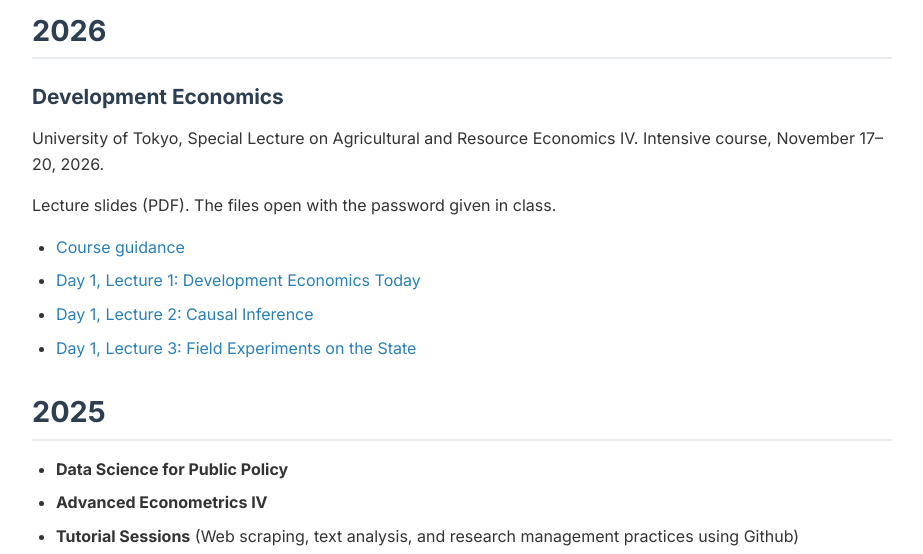
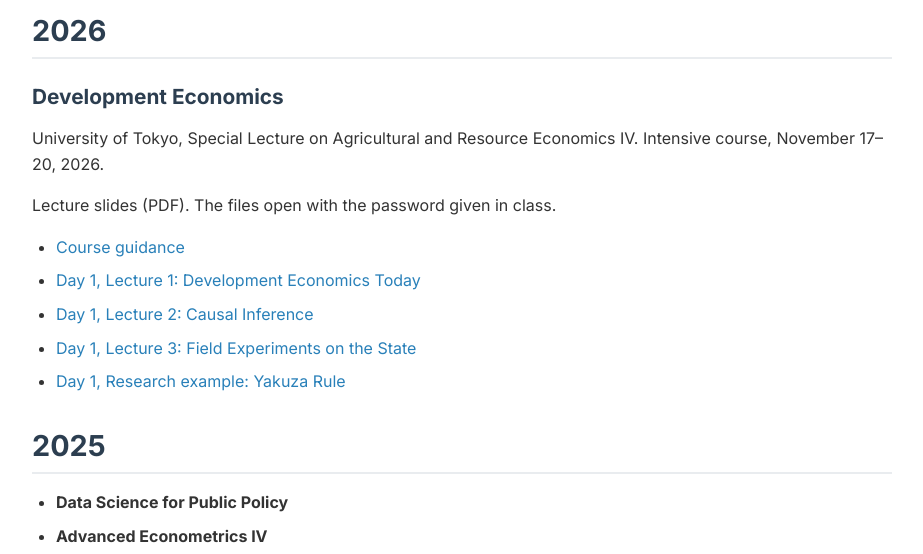
Before and after one commit to JunGoto01/JunGoto01.github.io, a plain HTML site: page teaching.html in a window 1280 px wide. Shown: the part 187-741 px from the top of the page, without its empty margins (178-1101 px from the left). Drawn offline with Linux system fonts and the light colour scheme.

Commit message:
Add password-protected Yakuza research example for UTokyo Day 1

```diff
--- a/teaching.html
+++ b/teaching.html
@@ -51,6 +51,8 @@
                         Lecture 2: Causal Inference</a></li>
                 <li><a href="assets/pdf/utokyo-development-economics-2026/03-rct-political-economy.pdf">Day 1,
                         Lecture 3: Field Experiments on the State</a></li>
+                <li><a href="assets/pdf/utokyo-development-economics-2026/04-research-example-yakuza.pdf">Day 1,
+                        Research example: Yakuza Rule</a></li>
             </ul>
         </section>
 
```
Also changed, not shown: 1 other file.
